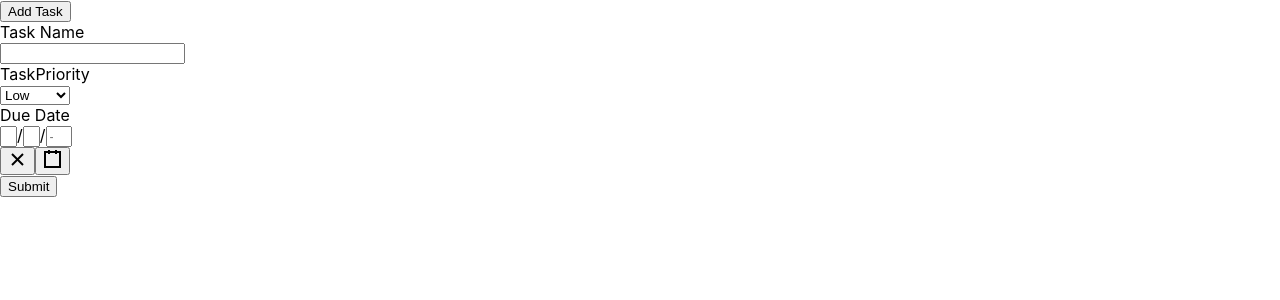
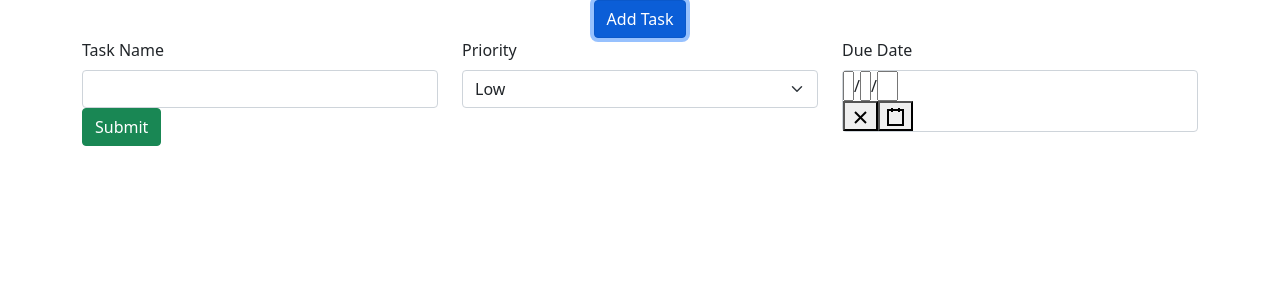
Before and after one commit to benchurch716/react-todo, a React (Create React App) app: page / in a window 1280 px wide. Both pictures are taken after a click on the button "Add Task". Shown: the top 300 px of the page. Built offline with nearby package versions, Linux system fonts and the light colour scheme.

Commit message:
starting to implement react-bootstrap

```diff
--- a/package.json
+++ b/package.json
@@ -43,10 +43,12 @@
         "printWidth": 110
     },
     "devDependencies": {
+        "bootstrap": "^5.1.3",
         "date-fns": "^2.28.0",
         "eslint": "^8.12.0",
         "eslint-plugin-react": "^7.29.4",
         "final-form": "^4.20.6",
+        "react-bootstrap": "^2.2.3",
         "react-date-picker": "^8.4.0",
         "react-final-form": "^6.5.9"
     }
--- a/src/App.js
+++ b/src/App.js
@@ -1,21 +1,31 @@
+/* eslint-disable no-unused-vars */
 import React from "react";
 import "./App.css";
 import AddButton from "./components/AddButton";
 import NewTask from "./components/NewTask";
 import Task from "./components/Task";
+import TaskHeader from "./components/TaskHeader";
 import { useSelector } from "react-redux";
+import { Container, Row, Col } from "react-bootstrap";
 
 function App() {
     const showInput = useSelector(state => state.showInput);
     const tasks = useSelector(state => state.tasks);
     return (
-        <div id="content">
-            <AddButton />
-            {showInput ? <NewTask /> : ""}
+        <Container id="content">
+            <Row className="justify-content-md-center">
+                <Col md="auto">
+                    <AddButton />
+                </Col>
+            </Row>
+            <Row>{showInput ? <NewTask /> : ""}</Row>
+            <Row>{tasks.length > 0 ? <TaskHeader /> : ""}</Row>
             {tasks.map((task, index) => (
-                <Task key={index} {...task} />
+                <Row key={index}>
+                    <Task key={index} {...task} />
+                </Row>
             ))}
-        </div>
+        </Container>
     );
 }
 
--- a/src/components/AddButton.js
+++ b/src/components/AddButton.js
@@ -1,11 +1,12 @@
 import React from "react";
 import { showInput } from "../actions";
 import { useDispatch } from "react-redux";
+import Button from "react-bootstrap/Button";
 
 function AddButton() {
     const dispatch = useDispatch();
 
-    return <button onClick={() => dispatch(showInput())}>Add Task</button>;
+    return <Button onClick={() => dispatch(showInput())}>Add Task</Button>;
 }
 
 export default AddButton;
--- a/src/components/Input.js
+++ b/src/components/Input.js
@@ -1,10 +1,16 @@
 import React from "react";
+import Form from "react-bootstrap/Form";
+import Alert from "react-bootstrap/Alert";
 
 // eslint-disable-next-line react/prop-types
 const Input = ({ errorMessage, ...props }) => (
     <div className="input-text">
-        <input {...props} />
-        {errorMessage && <span className="errorMessage">{errorMessage}</span>}
+        <Form.Control {...props}></Form.Control>
+        {errorMessage && (
+            <Alert variant="danger" className="errorMessage">
+                {errorMessage}
+            </Alert>
+        )}
     </div>
 );
 
--- a/src/components/MyDatePicker.js
+++ b/src/components/MyDatePicker.js
@@ -1,13 +1,10 @@
 import React, { useState } from "react";
 import DatePicker from "react-date-picker";
+import "./styles/MyDatePicker.css";
 
 function MyDatePicker(props) {
     const [value, onChange] = useState(new Date());
 
-    return (
-        <div>
-            <DatePicker minDate={new Date()} onChange={onChange} value={value} {...props} />
-        </div>
-    );
+    return <DatePicker locale="en-US" minDate={new Date()} onChange={onChange} value={value} {...props} />;
 }
 export default MyDatePicker;
--- a/src/components/NewTask.js
+++ b/src/components/NewTask.js
@@ -1,12 +1,14 @@
-/* eslint-disable no-unused-vars */
 /* eslint-disable react/prop-types */
 import React from "react";
-import { Form, Field, useFormState } from "react-final-form";
+import { Form, Field } from "react-final-form";
+import BSForm from "react-bootstrap/Form";
 import Input from "./Input";
 import MyDatePicker from "./MyDatePicker";
 import PriorityPicker from "./PriorityPicker";
-import { useDispatch, useSelector } from "react-redux";
+import Button from "react-bootstrap/Button";
+import { useDispatch } from "react-redux";
 import { addTask, showInput } from "../actions";
+import { Col, Container, Row } from "react-bootstrap";
 
 const renderInput = ({ input, meta }) => (
     <Input {...input} type="text" errorMessage={meta.touched && meta.error} />
@@ -29,16 +31,16 @@ function NewTask() {
                 dispatch(showInput());
             }}
             render={({ handleSubmit }) => (
-                <div id="new-task-container">
+                <Container id="new-task-container">
                     <form onSubmit={handleSubmit}>
-                        <label>
-                            Task Name
+                        <Row>
+                            <Col>
+                                <BSForm.Label>Task Name</BSForm.Label>
                                 <Field name="taskName" component={renderInput} validate={requiredText} />
-                        </label>
-                        Task
-                        <label>
-                            Priority
-                            <Field initialValue="low" name="priority">
+                            </Col>
+                            <Col>
+                                <BSForm.Label>Priority</BSForm.Label>
+                                <Field initialValue="Low" name="priority">
                                     {props => (
                                         <div>
                                             <PriorityPicker
@@ -49,9 +51,9 @@ function NewTask() {
                                         </div>
                                     )}
                                 </Field>
-                        </label>
-                        <label>
-                            Due Date
+                            </Col>
+                            <Col>
+                                <BSForm.Label>Due Date</BSForm.Label>
                                 <Field name="dueDate">
                                     {props => (
                                         <div>
@@ -63,10 +65,17 @@ function NewTask() {
                                         </div>
                                     )}
                                 </Field>
-                        </label>
-                        <button type="submit">Submit</button>
+                            </Col>
+                        </Row>
+                        <Row>
+                            <Col>
+                                <Button variant="success" type="submit">
+                                    Submit
+                                </Button>
+                            </Col>
+                        </Row>
                     </form>
-                </div>
+                </Container>
             )}
         />
     );
--- a/src/components/PriorityPicker.js
+++ b/src/components/PriorityPicker.js
@@ -1,12 +1,12 @@
 import React from "react";
-
+import { Form } from "react-bootstrap";
 function PriorityPicker(props) {
     return (
-        <select {...props}>
-            <option value="low">Low</option>
-            <option value="medium">Medium</option>
-            <option value="high">High</option>
-        </select>
+        <Form.Select {...props}>
+            <option value="Low">Low</option>
+            <option value="Medium">Medium</option>
+            <option value="High">High</option>
+        </Form.Select>
     );
 }
 
--- a/src/components/Task.js
+++ b/src/components/Task.js
@@ -1,15 +1,36 @@
 /* eslint-disable react/prop-types */
 import { format } from "date-fns";
 import React from "react";
+import { Alert, Col, Container, Row } from "react-bootstrap";
 
 function Task(props) {
     console.log(props);
     return (
-        <div className="task-container ">
-            <div className="task-name">{props.taskName}</div>
-            <div className="priority">{props.priority}</div>
-            <div className="due-date">{format(props.dueDate || new Date(), "M/d/yyyy")}</div>
-        </div>
+        <Container className="task-container ">
+            <Alert
+                variant={
+                    props.priority == "Low"
+                        ? "success"
+                        : props.priority == "Medium"
+                        ? "warning"
+                        : props.priority == "High"
+                        ? "danger"
+                        : "secondary"
+                }
+            >
+                <Row>
+                    <Col>
+                        <div className="task-name">{props.taskName}</div>
+                    </Col>
+                    <Col>
+                        <div className="priority">{props.priority}</div>
+                    </Col>
+                    <Col>
+                        <div className="due-date">{format(props.dueDate || new Date(), "M/d/yyyy")}</div>
+                    </Col>
+                </Row>
+            </Alert>
+        </Container>
     );
 }
 export default Task;
--- /dev/null
+++ b/src/components/TaskHeader.js
@@ -0,0 +1,23 @@
+/* eslint-disable react/prop-types */
+import React from "react";
+import { Col, Container, Row } from "react-bootstrap";
+
+function Task(props) {
+    console.log(props);
+    return (
+        <Container className="task-header">
+            <Row>
+                <Col>
+                    <div className="task-name-header">Task Name</div>
+                </Col>
+                <Col>
+                    <div className="priority-header">Priority</div>
+                </Col>
+                <Col>
+                    <div className="due-date-header">Due Date</div>
+                </Col>
+            </Row>
+        </Container>
+    );
+}
+export default Task;
--- /dev/null
+++ b/src/components/styles/MyDatePicker.css
@@ -0,0 +1,8 @@
+.react-date-picker.react-date-picker--closed.react-date-picker--enabled {
+    height: 38px;
+}
+
+.react-date-picker__wrapper {
+    border: 1px solid #ced4da;
+    border-radius: 0.25rem;
+}
--- a/src/index.js
+++ b/src/index.js
@@ -5,6 +5,7 @@ import App from "./App";
 import { createStore } from "redux";
 import rootReducers from "./reducers";
 import { Provider } from "react-redux";
+import "bootstrap/dist/css/bootstrap.min.css";
 
 const store = createStore(
     rootReducers,
```
Also changed, not shown: 1 other file (tests, documents, lock files or other folders). Lines whose indentation alone changed are shown as unchanged.
